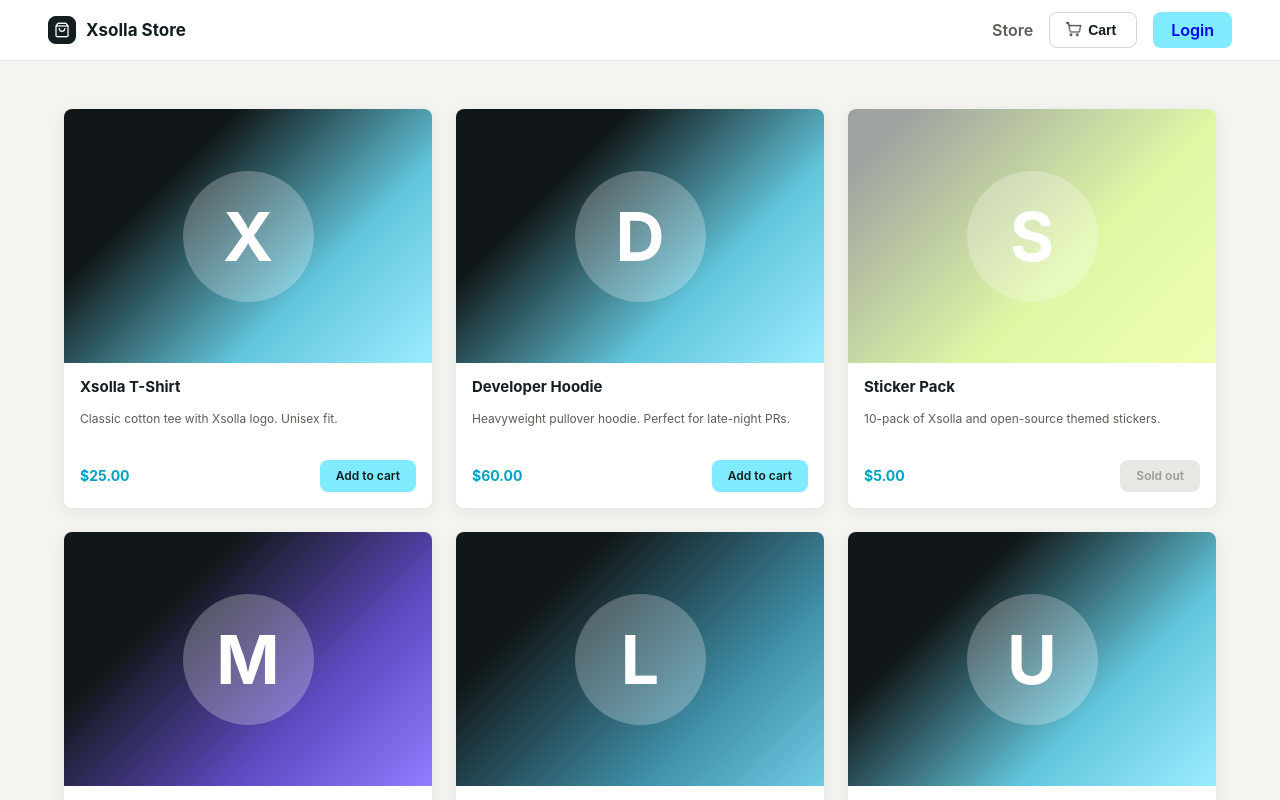
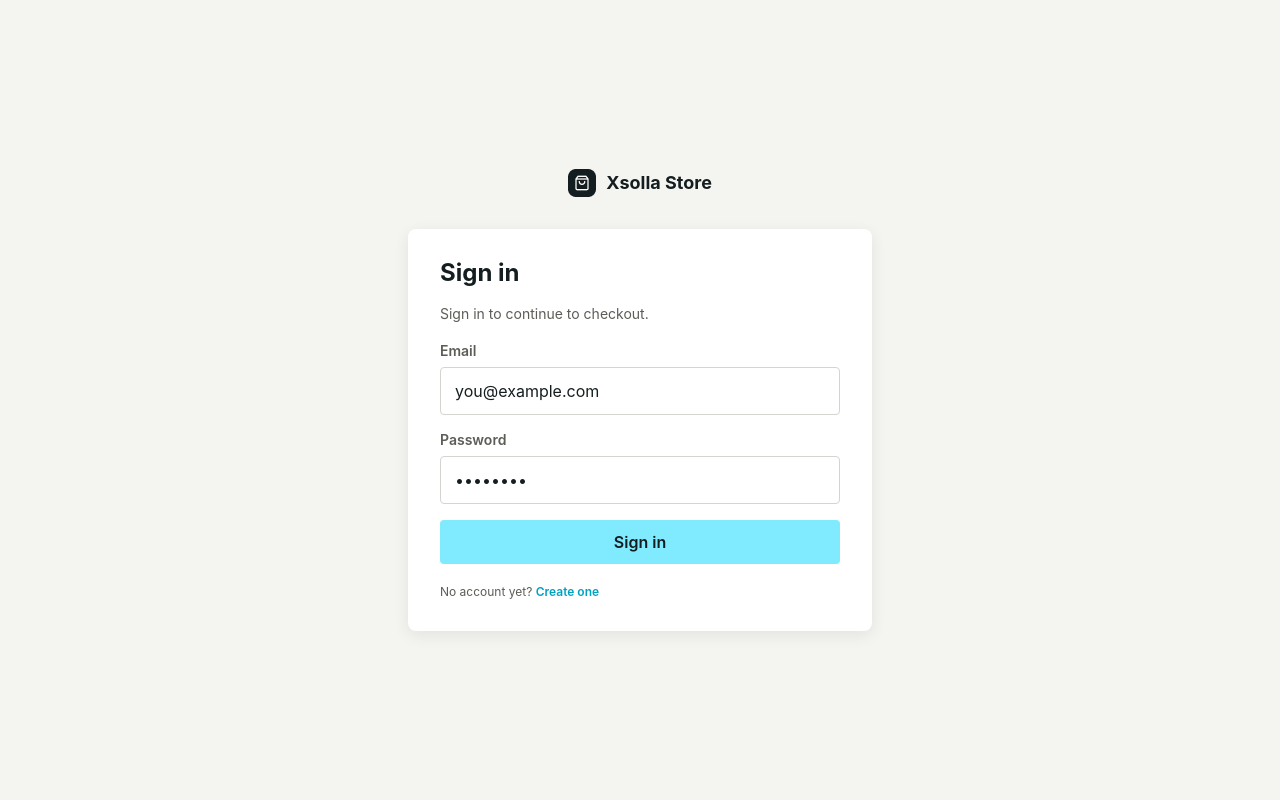
Before and after one commit to justshfarida/Checkout-Frontend, a React (Vite) app: page /login in a window 1280 px wide. Shown: the top 800 px of the page. Built offline with nearby package versions, Linux system fonts and the light colour scheme.

Commit message:
Add and style login page

```diff
--- a/src/App.jsx
+++ b/src/App.jsx
@@ -1,4 +1,9 @@
+import { Routes, Route } from "react-router";
+
 import StorePage from "./pages/StorePage";
+import LoginPage from "./pages/LoginPage";
+import CheckoutPage from "./pages/CheckoutPage";
+
 import { useLocalStorage } from "./hooks/useLocalStorage";
 
 const THEME_STORAGE_KEY = "game-items-store-theme";
@@ -16,15 +21,28 @@ export default function App() {
   }
 
   return (
-    <div
-      className="page"
-      data-theme={theme}
-      id="top"
-    >
-      <StorePage
-        theme={theme}
-        onThemeToggle={toggleTheme}
-      />
+    <div className={`page ${theme}`}>
+      <Routes>
+        <Route
+          path="/"
+          element={
+            <StorePage
+              theme={theme}
+              onThemeToggle={toggleTheme}
+            />
+          }
+        />
+
+        <Route
+          path="/login"
+          element={<LoginPage />}
+        />
+
+        <Route
+          path="/checkout"
+          element={<CheckoutPage />}
+        />
+      </Routes>
     </div>
   );
 }
--- a/src/components/cart/CartItem.jsx
+++ b/src/components/cart/CartItem.jsx
@@ -0,0 +1,73 @@
+import { useCart } from "../../context/CartContext";
+
+import "./CartItem.css";
+
+export default function CartItem({ item }) {
+  const {
+    increaseQuantity,
+    decreaseQuantity,
+    removeFromCart,
+  } = useCart();
+
+  const lineTotal = item.price * item.quantity;
+
+  return (
+    <article className="cart-item">
+      <div
+        className="cart-item__visual"
+        style={{ background: item.gradient }}
+      >
+        <span className="cart-item__initial">
+          {item.initial}
+        </span>
+      </div>
+
+      <div className="cart-item__info">
+        <h2 className="cart-item__name">
+          {item.name}
+        </h2>
+
+        <p className="cart-item__stock">
+          {item.stock} in stock
+        </p>
+      </div>
+
+      <div className="cart-item__quantity">
+        <button
+          className="cart-item__quantity-button"
+          type="button"
+          onClick={() => decreaseQuantity(item.id)}
+          aria-label={`Decrease ${item.name} quantity`}
+        >
+          −
+        </button>
+
+        <span className="cart-item__quantity-value">
+          {item.quantity}
+        </span>
+
+        <button
+          className="cart-item__quantity-button"
+          type="button"
+          onClick={() => increaseQuantity(item.id)}
+          aria-label={`Increase ${item.name} quantity`}
+        >
+          +
+        </button>
+      </div>
+
+      <strong className="cart-item__total">
+        ${lineTotal.toFixed(2)}
+      </strong>
+
+      <button
+        className="cart-item__remove"
+        type="button"
+        onClick={() => removeFromCart(item.id)}
+        aria-label={`Remove ${item.name} from cart`}
+      >
+        ×
+      </button>
+    </article>
+  );
+}
--- a/src/pages/CheckoutPage.jsx
+++ b/src/pages/CheckoutPage.jsx
@@ -0,0 +1,57 @@
+import Navbar from "../components/layout/Navbar";
+import CartItem from "../components/cart/CartItem";
+import OrderSummary from "../components/checkout/OrderSummary";
+
+import { useCart } from "../context/CartContext";
+
+import "./CheckoutPage.css";
+
+export default function CheckoutPage() {
+  const {
+    cart,
+    cartCount,
+  } = useCart();
+
+  return (
+    <div className="checkout-page">
+      <Navbar
+        cartCount={cartCount}
+        isCartOpen={false}
+        onCartToggle={() => {}}
+      />
+
+      <main className="checkout-page__main">
+        {cart.length === 0 ? (
+          <section className="checkout-page__empty">
+            <h1 className="checkout-page__empty-title">
+              Your cart is empty
+            </h1>
+
+            <p className="checkout-page__empty-text">
+              Nothing here yet. The catalogue is one click away.
+            </p>
+          </section>
+        ) : (
+          <>
+            <section className="checkout-page__cart">
+              <h1 className="checkout-page__title">
+                Your cart · {cartCount} items
+              </h1>
+
+              <div className="checkout-page__items">
+                {cart.map((item) => (
+                  <CartItem
+                    key={item.id}
+                    item={item}
+                  />
+                ))}
+              </div>
+            </section>
+
+            <OrderSummary />
+          </>
+        )}
+      </main>
+    </div>
+  );
+}
--- a/src/pages/LoginPage.css
+++ b/src/pages/LoginPage.css
@@ -0,0 +1,183 @@
+.login-page {
+  min-height: 100vh;
+
+  display: flex;
+  justify-content: center;
+  align-items: center;
+
+  background: var(--color-background);
+  font-family: var(--font-family);
+}
+
+
+/* Contains the brand + login card */
+.login-page__content {
+  display: flex;
+  flex-direction: column;
+  align-items: center;
+  gap: 32px;
+}
+
+
+/* Xsolla Store */
+.login-page__brand {
+  display: flex;
+  align-items: center;
+  gap: 10px;
+
+  color: var(--color-text);
+  text-decoration: none;
+
+  font-size: 18px;
+  font-weight: 700;
+  line-height: 100%;
+}
+
+
+.login-page__logo {
+  width: 28px;
+  height: 28px;
+
+  object-fit: contain;
+}
+
+
+/* Login card */
+
+.login-card {
+  display: flex;
+  flex-direction: column;
+  gap: 20px;
+    width: 400px;
+  padding: 32px;
+
+  background: var(--color-surface);
+  border-radius: var(--radius-md);
+  box-shadow: var(--shadow-card);
+}
+
+
+.login-card__title {
+  margin: 0;
+
+  color: var(--color-text);
+
+  font-size: 24px;
+  font-weight: 700;
+  line-height: 1;
+  letter-spacing: 0%;
+}
+
+
+.login-card__subtitle {
+  margin: 0;
+
+  color: var(--color-text-muted);
+  font-size: 14px;
+}
+
+
+.login-card__form {
+  display: flex;
+  flex-direction: column;
+  gap: 16px;
+}
+
+
+.login-card__field {
+  display: flex;
+  flex-direction: column;
+  gap: 8px;
+}
+
+
+.login-card__label {
+  color: var(--color-text-muted);
+
+  font-size: 14px;
+  font-weight: 600;
+}
+
+
+.login-card__input {
+  /* width: 100%; */
+  padding: 13px 14px;
+
+  background: var(--color-surface);
+  color: var(--color-text);
+
+  border: 1px solid var(--color-border-strong);
+  border-radius: var(--radius-sm);
+
+  font: inherit;
+  outline: none;
+}
+
+
+.login-card__input:focus {
+  border-color: var(--color-accent);
+}
+
+.login-card__error-banner {
+  margin: 0;
+
+  padding: 10px 12px;
+
+  background: var(--color-error-background);
+  color: var(--color-error);
+
+  border-radius: var(--radius-sm);
+
+  font-size: 12px;
+  font-weight: 600;
+}
+
+.login-card__input--error {
+  border-color: var(--color-error);
+}
+
+.login-card__field-error {
+  color: var(--color-error);
+
+  font-size: 12px;
+  line-height: 1.2;
+}
+
+.login-card__error {
+  margin: 0;
+
+  color: var(--color-error);
+  font-size: 12px;
+}
+
+
+.login-card__submit {
+  width: 100%;
+  padding: 12px;
+
+  background: var(--color-accent);
+  color: var(--color-text);
+
+  border: 0;
+  border-radius: var(--radius-sm);
+
+  font: inherit;
+  font-weight: 600;
+
+  cursor: pointer;
+}
+
+
+.login-card__signup {
+  margin: 0;
+
+  color: var(--color-text-muted);
+  font-size: 12px;
+}
+
+
+.login-card__signup-link {
+  color: var(--color-price);
+  font-weight: 600;
+  text-decoration: none;
+}
--- a/src/pages/LoginPage.jsx
+++ b/src/pages/LoginPage.jsx
@@ -0,0 +1,117 @@
+import { useState } from "react";
+import { Link, useNavigate } from "react-router";
+
+import "./LoginPage.css";
+
+export default function LoginPage() {
+  const [email, setEmail] = useState("you@example.com");
+  const [password, setPassword] = useState("password");
+  const [error, setError] = useState("");
+
+  const navigate = useNavigate();
+
+  function handleSubmit(event) {
+    event.preventDefault();
+
+    if (!email || !password) {
+      setError("Email or password is incorrect.");
+      return;
+    }
+
+    setError("");
+    navigate("/checkout");
+  }
+
+  return (
+    <main className="login-page">
+      <div className="login-page__content">
+        <Link to="/" className="login-page__brand">
+          <img
+            className="login-page__logo"
+            src="/images/Mark.png"
+            alt=""
+          />
+          <span>Xsolla Store</span>
+        </Link>
+
+        <section className="login-card">
+          <h1 className="login-card__title">
+            Sign in
+          </h1>
+
+          <p className="login-card__subtitle">
+            Sign in to continue to checkout.
+          </p>
+
+          {error && (
+            <p className="login-card__error-banner">
+              {error}
+            </p>
+          )}
+
+          <form
+            className="login-card__form"
+            onSubmit={handleSubmit}
+          >
+            <label className="login-card__field">
+              <span className="login-card__label">
+                Email
+              </span>
+
+              <input
+                className={`login-card__input ${
+                  error ? "login-card__input--error" : ""
+                }`}
+                type="email"
+                value={email}
+                onChange={(event) =>
+                  setEmail(event.target.value)
+                }
+                placeholder="you@example.com"
+              />
+
+              {error && (
+                <span className="login-card__field-error">
+                  {error}
+                </span>
+              )}
+            </label>
+
+            <label className="login-card__field">
+              <span className="login-card__label">
+                Password
+              </span>
+
+              <input
+                className="login-card__input"
+                type="password"
+                value={password}
+                onChange={(event) =>
+                  setPassword(event.target.value)
+                }
+                placeholder="Enter your password"
+              />
+            </label>
+
+            <button
+              className="login-card__submit"
+              type="submit"
+            >
+              Sign in
+            </button>
+          </form>
+
+          <p className="login-card__signup">
+            No account yet?{" "}
+            <a
+              href="#"
+              className="login-card__signup-link"
+            >
+              Create one
+            </a>
+          </p>
+        </section>
+      </div>
+    </main>
+  );
+}
```
